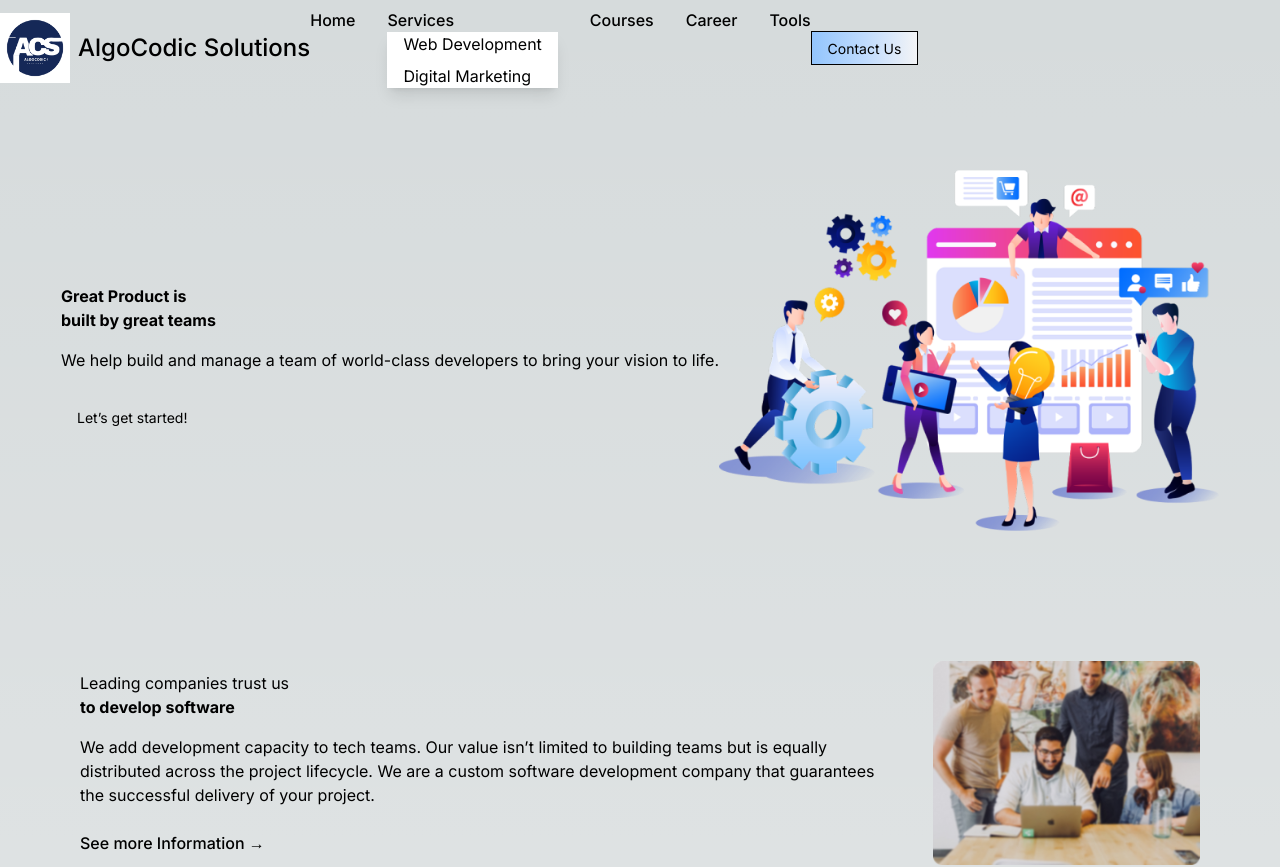
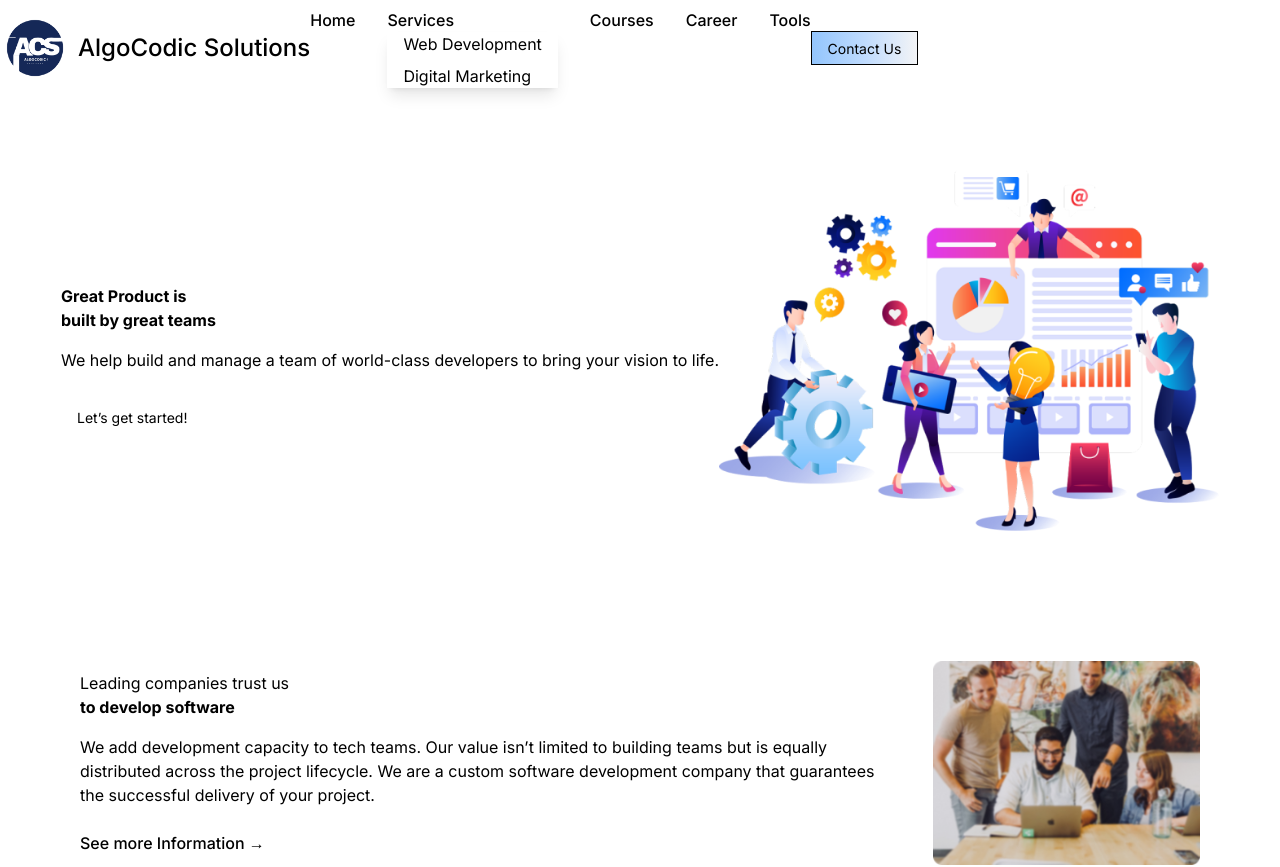
Before and after one commit to Mohitduaa/AlgoCodic, a Next.js app: page / in a window 1280 px wide. Shown: the top 867 px of the page. Built offline with nearby package versions, Linux system fonts and the light colour scheme.

Commit message:
first css

```diff
--- a/src/app/globals.css
+++ b/src/app/globals.css
@@ -2,21 +2,21 @@
 @tailwind components;
 @tailwind utilities;
 
-:root {
+/* :root {
   --foreground-rgb: 0, 0, 0;
   --background-start-rgb: 214, 219, 220;
   --background-end-rgb: 255, 255, 255;
-}
+} */
 
-@media (prefers-color-scheme: dark) {
+/* @media (prefers-color-scheme: dark) {
   :root {
     --foreground-rgb: black;
     --background-start-rgb: white;
     --background-end-rgb: 0, 0, 0;
   }
-}
+} */
 
-body {
+/* body {
   color: rgb(var(--foreground-rgb));
   background: linear-gradient(
       to bottom,
@@ -24,10 +24,10 @@ body {
       rgb(var(--background-end-rgb))
     )
     rgb(var(--background-start-rgb));
-}
+} */
 
-@layer utilities {
+/* @layer utilities {
   .text-balance {
     text-wrap: balance;
   }
-}
+} */
--- a/src/app/layout.tsx
+++ b/src/app/layout.tsx
@@ -1,6 +1,6 @@
 import type { Metadata } from "next";
 import { Inter } from "next/font/google";
-import "./globals.css";
+import "@/app/globals.css";
 import Navbar from "@/Components/Navbar";
 import Footer from "@/Components/Footer";
 
```
